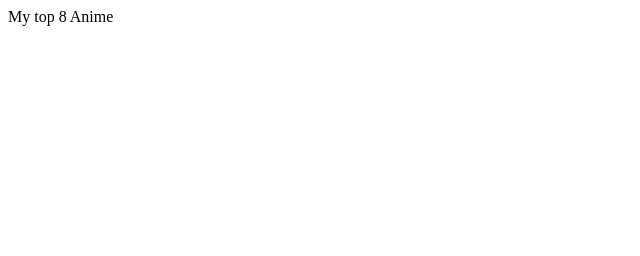
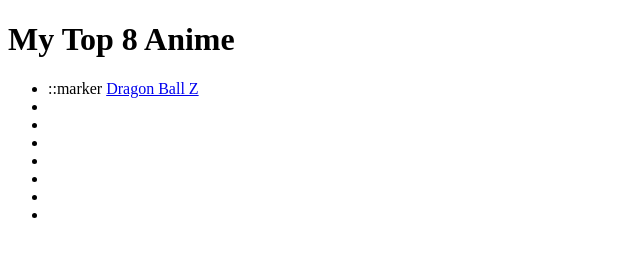
Before and after one commit to PHL-LC101-April22/js-assignment-4-html-me-something-ApexEditor, a website: page index.html in a window 1280 px wide. Shown: the whole page, without its empty margins (0-640 px from the left). Drawn offline with Linux system fonts and the light colour scheme.

Commit message:
add first of listed items

```diff
--- a/index.html
+++ b/index.html
@@ -4,6 +4,23 @@
    </head>
    <body>
       <!-- Write your HTML in this file! -->
-      <hi>My top 8 Anime</hi>
+      <header>
+         <h1>My Top 8 Anime</h1>
+         <nav>
+            <ul>
+               <li>
+                  ::marker
+                  <a href="#DragonBallZ">Dragon Ball Z</a>
+               </li>
+               <li></li>
+               <li></li>
+               <li></li>
+               <li></li>
+               <li></li>
+               <li></li>
+               <li></li>
+            </ul>
+         </nav>
+      </header>
    </body>
 </html>
```
